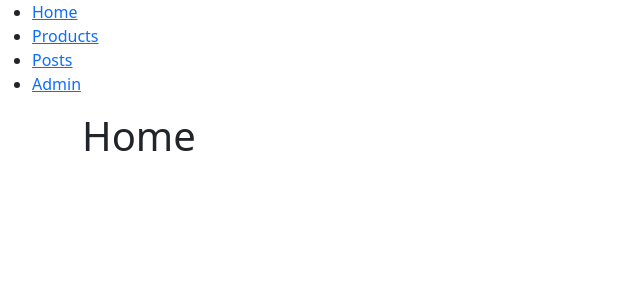
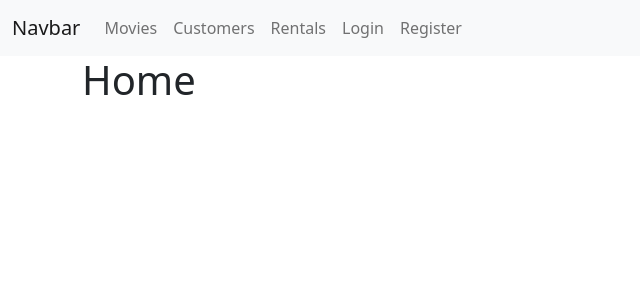
Before and after one commit to ak682015/React-Components, a React (Create React App) app: page / in a window 1280 px wide. Shown: the top 300 px of the page, without its empty margins (0-640 px from the left). Built offline with nearby package versions, Linux system fonts and the light colour scheme.

Commit message:
navbar fixed

```diff
--- a/src/components/navbar.jsx
+++ b/src/components/navbar.jsx
@@ -1,24 +1,55 @@
 import React, { Component } from 'react';
-import { Link } from 'react-router-dom';
+import { Link, NavLink } from 'react-router-dom';
 
 const NavBar = () => {
     return(
         <React.Fragment>
-            <ul>
-                <li>
-                    <Link to="/"> Home</Link>
-                </li>
-                <li>
-                    <Link to="/products"> Products</Link>
-                </li>
-                <li>
-                    <Link to="/posts"> Posts</Link>
-                </li>
-                <li>
-                    <Link to="/dashboard"> Admin</Link>
-                </li>
+            <nav className="navbar navbar-expand-lg navbar-light bg-light">
+            <div className="container-fluid">
+                <a className="navbar-brand" href="#">Navbar</a>
+                <button className="navbar-toggler" type="button" data-bs-toggle="collapse"
+                        data-bs-target="#navbarSupportedContent" aria-controls="navbarSupportedContent"
+                        aria-expanded="false" aria-label="Toggle navigation">
+                    <span className="navbar-toggler-icon"></span>
+                </button>
+                    <div className="collapse navbar-collapse" id="navbarNavAltMarkup">
+                        <div className="navbar-nav">
+                            <NavLink className="nav-item nav-link" to="/movies">
+                                Movies
+                            </NavLink>
+                            <NavLink className="nav-item nav-link" to="/customers">
+                                Customers
+                            </NavLink>
+                            <NavLink className="nav-item nav-link" to="/rentals">
+                                Rentals
+                            </NavLink>
+                            <NavLink className="nav-item nav-link" to="/login">
+                                Login
+                            </NavLink>
+                            <NavLink className="nav-item nav-link" to="/register">
+                                Register
+                            </NavLink>
 
-            </ul>
+
+                        </div>
+                    </div>
+            </div>
+            </nav>
+            {/*<ul>*/}
+            {/*    <li>*/}
+            {/*        <Link to="/"> Home</Link>*/}
+            {/*    </li>*/}
+            {/*    <li>*/}
+            {/*        <Link to="/products"> Products</Link>*/}
+            {/*    </li>*/}
+            {/*    <li>*/}
+            {/*        <Link to="/posts"> Posts</Link>*/}
+            {/*    </li>*/}
+            {/*    <li>*/}
+            {/*        <Link to="/admin"> Admin</Link>*/}
+            {/*    </li>*/}
+
+            {/*</ul>*/}
         </React.Fragment>
     )
 }
--- /dev/null
+++ b/src/components/notFound.jsx
@@ -0,0 +1,12 @@
+import React, { Component } from 'react';
+
+const NotFound = () => {
+    return(
+        <React.Fragment>
+            <h1>404</h1>
+        </React.Fragment>
+    )
+}
+
+
+export default NotFound;
```
